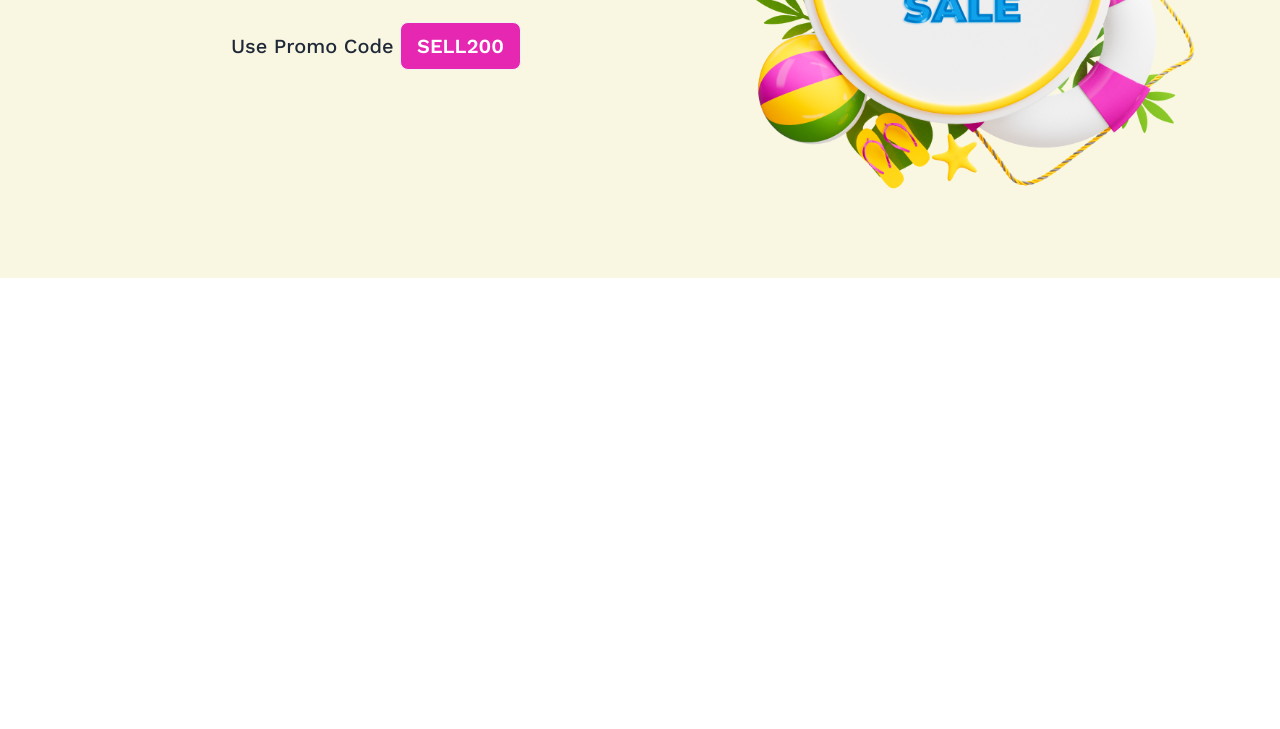
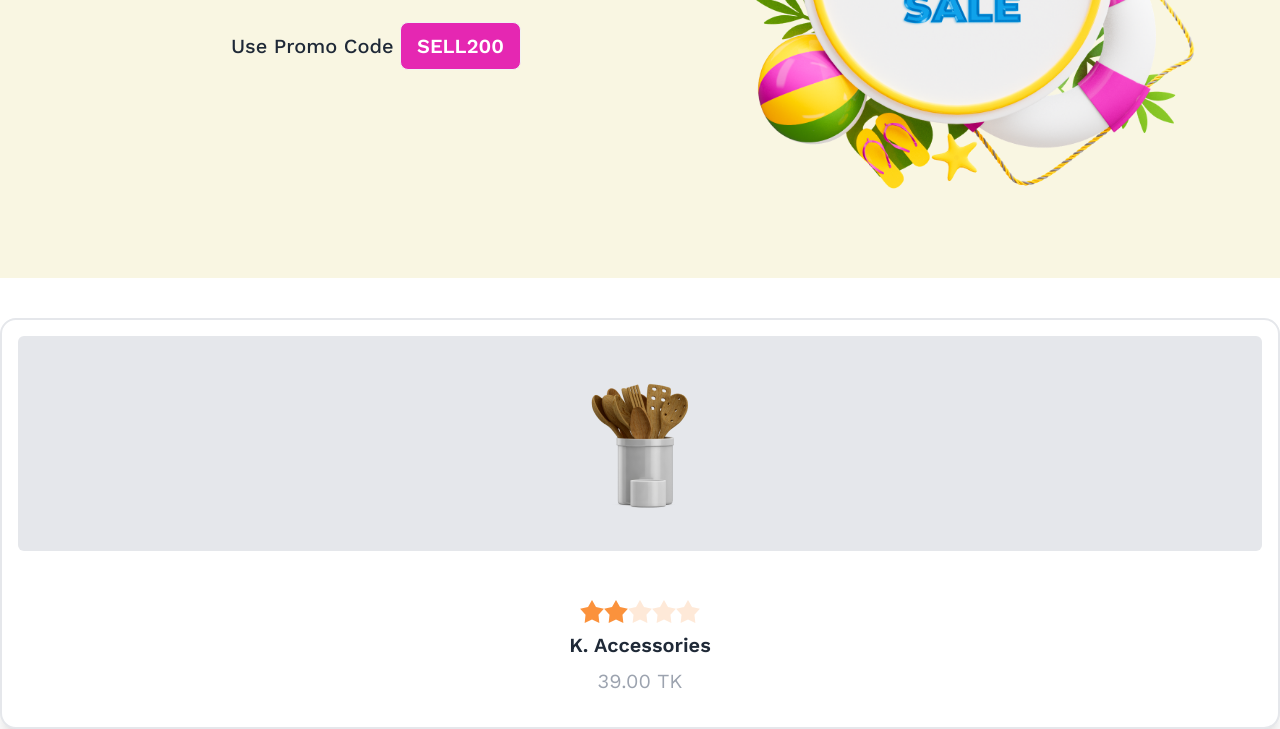
Before and after one commit to codeninja-404/summer-sale, a plain HTML site: page index.html in a window 1280 px wide. Shown: the part 362-1091 px from the top of the page. Before the commit the page ends 800 px from the top, so only its background shows below. Drawn offline with nearby package versions, Linux system fonts and the light colour scheme.

Commit message:
card 1 added in kitchenware

```diff
--- a/index.html
+++ b/index.html
@@ -30,6 +30,7 @@
   </head>
   <body class="font-work">
     <header>
+        <!-- hero section -->
       <div class="hero bg-[#F9F6E2]">
         <div class="hero-content flex-col lg:flex-row-reverse lg:p-16 bg-[#F9F6E2]">
           <img src="/images/Summer 1.png" class="max-w-lg  " />
@@ -49,6 +50,40 @@
         </div>
       </div>
     </header>
-    <main></main>
+    <main>
+        <section class="container mx-auto mt-10">
+            <!-- products section -->
+            <div>
+                <!-- Kitchenware section -->
+                <div>
+                    <!-- CARD 1 IN KIT -->
+                    <div class="card bg-base-100 shadow-xl border-2">
+                        <figure class="px-10 py-10 bg-gray-200 m-4 rounded-md">
+                            <img src="/images/prod1.png" alt="Shoes" class=" " />
+                        </figure>
+                        <div class="card-body items-center text-center">
+                            <div class="rating">
+                                <input type="radio" name="rating-2" class="mask mask-star-2 bg-orange-400" />
+                                <input type="radio" name="rating-2" class="mask mask-star-2 bg-orange-400" checked />
+                                <input type="radio" name="rating-2" class="mask mask-star-2 bg-orange-400" />
+                                <input type="radio" name="rating-2" class="mask mask-star-2 bg-orange-400" />
+                                <input type="radio" name="rating-2" class="mask mask-star-2 bg-orange-400" />
+                              </div>
+                          <p class="text-xl font-semibold">K. Accessories</p>
+                          <p class="text-xl text-gray-400"><span>39.00</span> TK</p>
+                        </div>
+                      </div>
+                </div>
+                <!-- Sportswear section -->
+                <div>
+
+                </div>
+            </div>
+            <!-- cart section -->
+            <div>
+
+            </div>
+        </section>
+    </main>
   </body>
 </html>
```
